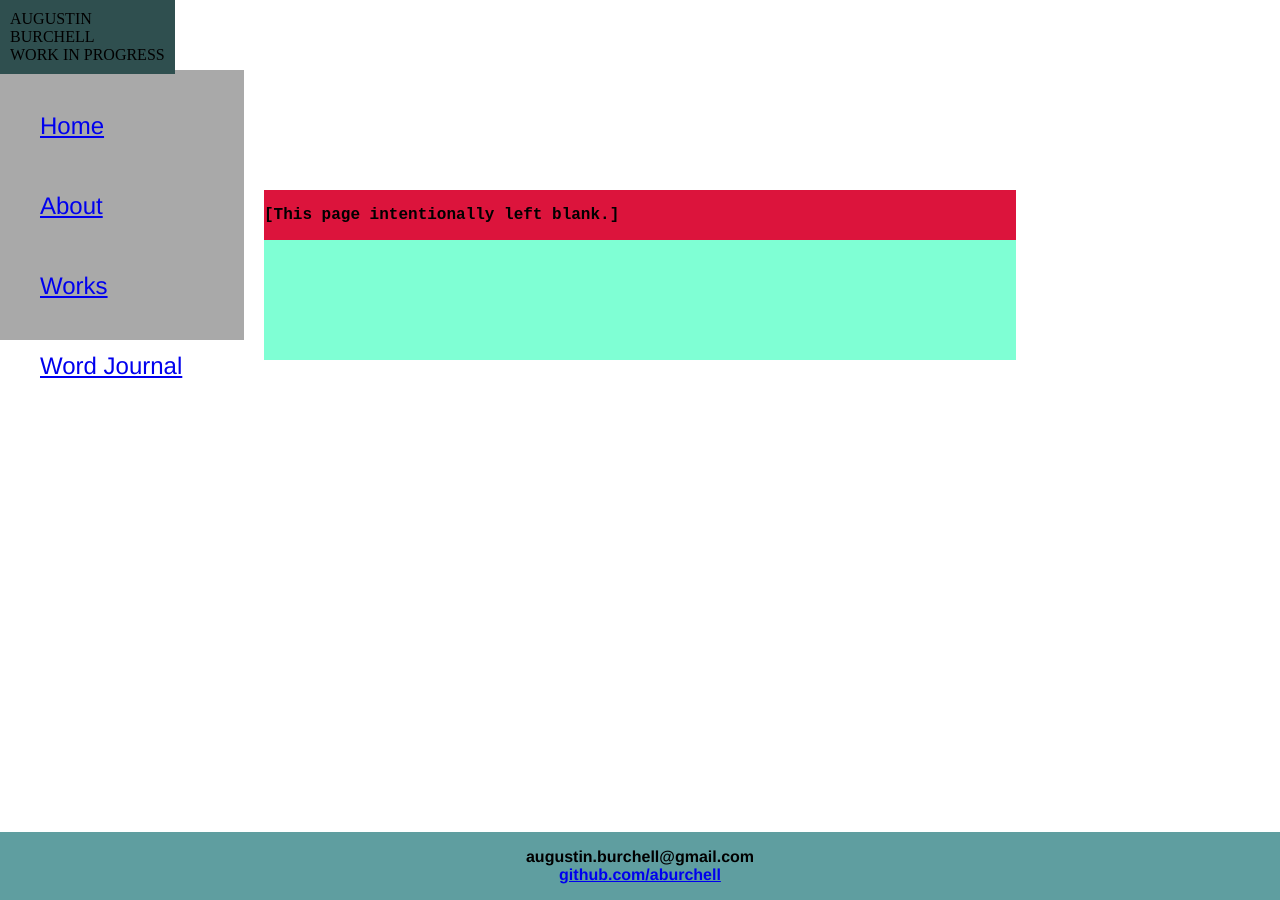
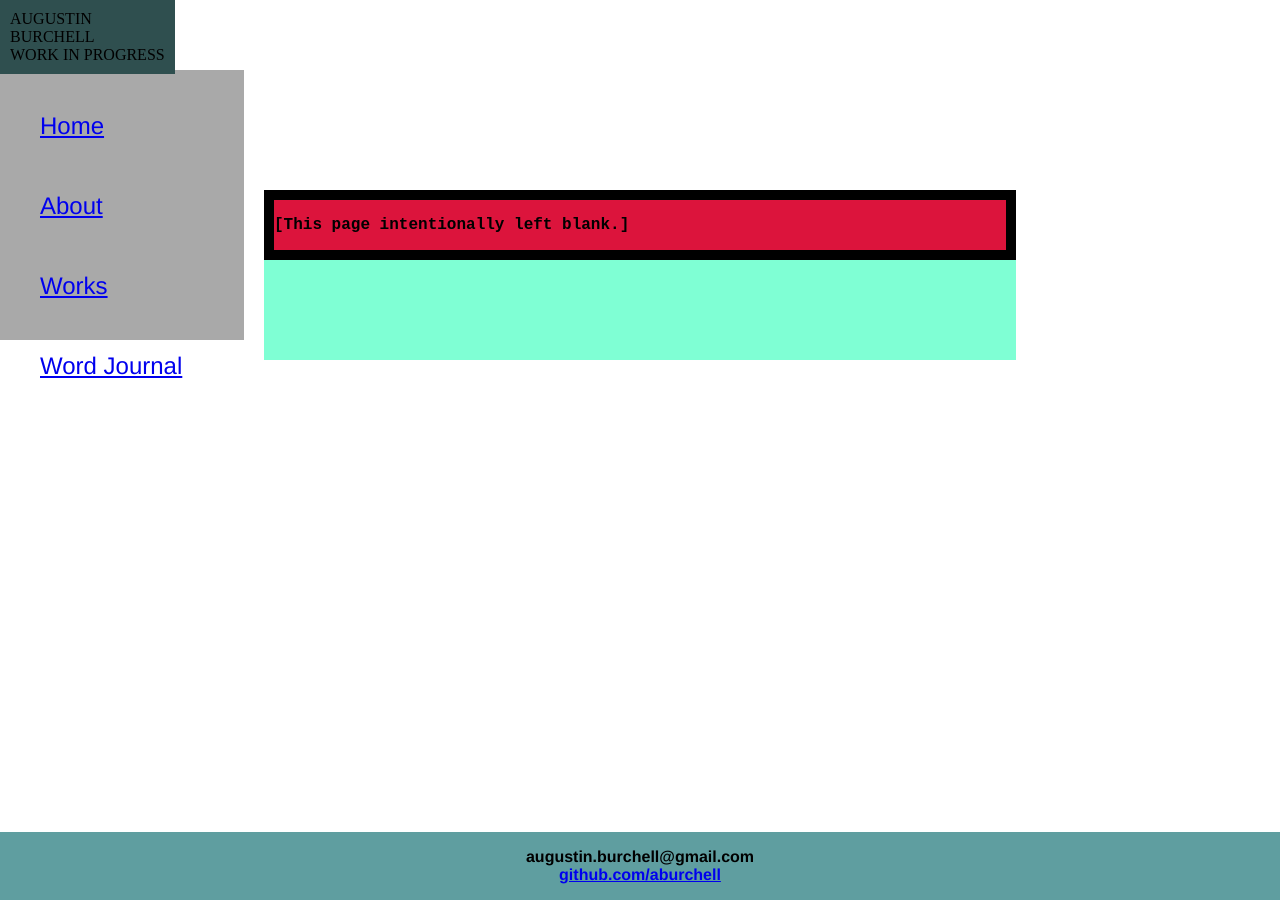
Before and after one commit to aburchell/aburchell.github.io, a Jekyll site: the page built from index.html, in a window 1280 px wide. Built offline with Jekyll 4.4.1, drawn with Linux system fonts in a browser that asks for light colours.

Commit message:
Added borders around container divs for visualization

```diff
--- a/css/main.css
+++ b/css/main.css
@@ -104,6 +104,7 @@ body {
     .container>div {
         overflow: scroll;
         background-color: crimson;
+        border: 10px solid black;
     }
 }
 
```
